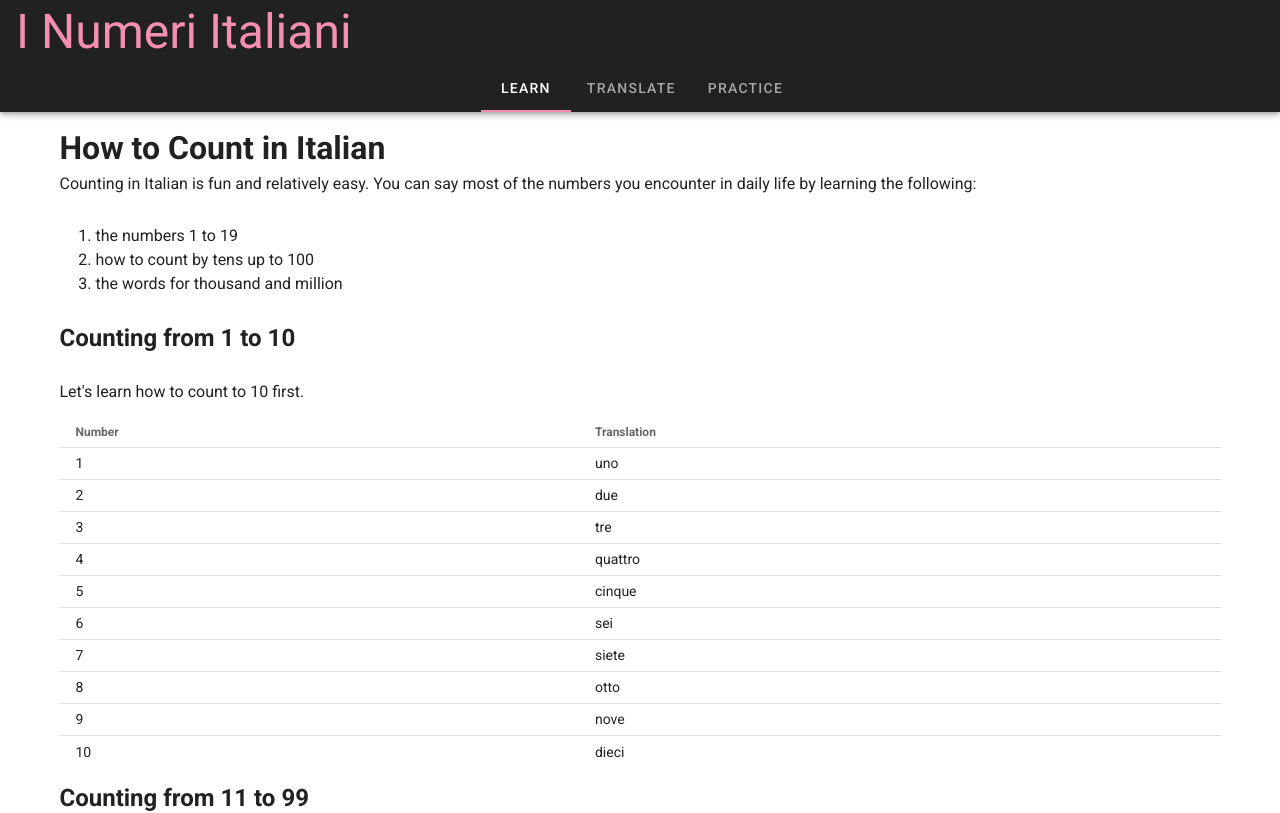
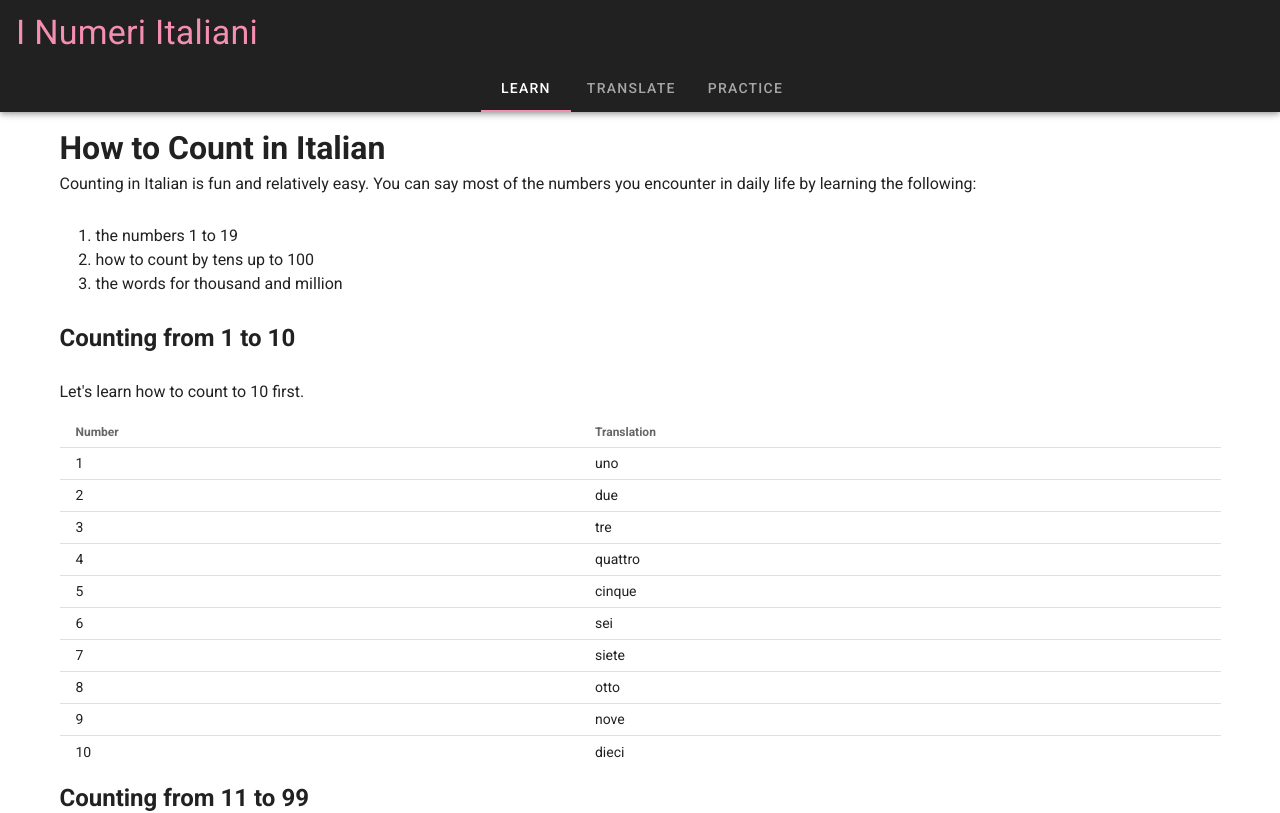
Before and after one commit to treecasiano/i-numeri-italiani, a Vue app: page / in a window 1280 px wide. Shown: the top 813 px of the page. Built offline with nearby package versions, Linux system fonts and the light colour scheme.

Commit message:
Clean up linting errors

```diff
--- a/src/App.vue
+++ b/src/App.vue
@@ -1,7 +1,7 @@
 <template>
   <v-app>
     <v-app-bar app color="primary" dark>
-      <v-toolbar-title class="accent--text display-2"
+      <v-toolbar-title class="accent--text display-1"
         >I Numeri Italiani</v-toolbar-title
       >
       <template v-slot:extension>
```
